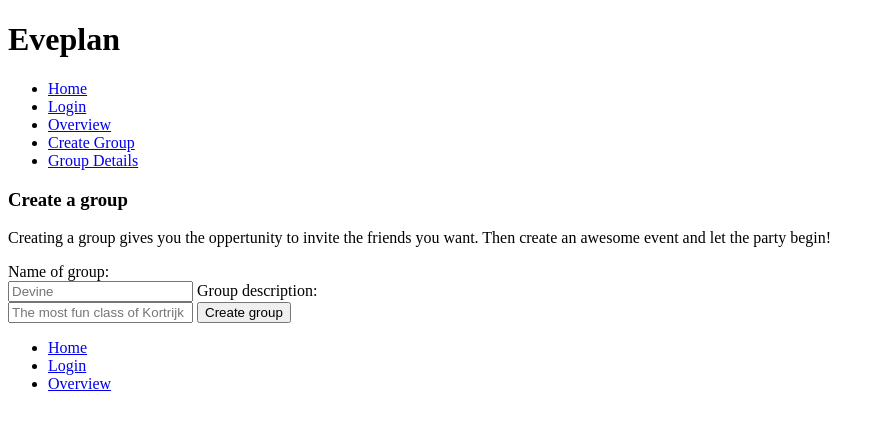
After one commit to jennecattoor/Plan-it, a PHP site: template src/view/users/createGroup.php in a window 1280 px wide. The commit adds this page. Shown: the top 430 px of the page, without its empty margins (0-885 px from the left). Run offline with PHP 8.4, Linux system fonts and the light colour scheme; the template is opened without the code that fills it, so the values that code supplies are empty.

Commit message:
Create group gets saved in database #4

```diff
--- a/src/bootstrap/router.php
+++ b/src/bootstrap/router.php
@@ -12,6 +12,10 @@ $routes = array(
   'overview' => array(
     'controller' => 'Users',
     'action' => 'overview'
+  ),
+  'createGroup' => array(
+    'controller' => 'Users',
+    'action' => 'createGroup'
   ),
   'group' => array(
     'controller' => 'Users',
--- a/src/view/layout.php
+++ b/src/view/layout.php
@@ -26,7 +26,10 @@
                     <a href="index.php?page=overview" class="nav-link">Overview</a>
                 </li>
                 <li class="nav-item">
-                    <a href="index.php?page=group" class="nav-link">Create Group</a>
+                    <a href="index.php?page=createGroup" class="nav-link">Create Group</a>
+                </li>
+                <li class="nav-item">
+                    <a href="index.php?page=group" class="nav-link">Group Details</a>
                 </li>
             </ul>
             <div class="hamburger">
--- /dev/null
+++ b/src/view/users/createGroup.php
@@ -0,0 +1,24 @@
+<section class="content">
+
+  <div class="create-group">
+      <h3 class="section__title">Create a group</h3>
+      <p>Creating a group gives you the oppertunity to invite the friends you want. Then create an awesome event and let the party begin!</p>
+      <form method="post">
+      <input type="hidden" name="action" value="createGroup">
+          <label class="label">Name of group: <br>
+              <input type="text" name="groupName" class="input" placeholder="Devine" required minlength="3" value="<?php
+                  if (!empty($_POST['groupName'])) echo $_POST['groupName'];
+              ?>">
+              <span class="error"><?php if (!empty($errors['groupName'])) echo $errors['groupName']; ?></span>
+          </label>
+          <label class="label">Group description: <br>
+              <input type="text" name="groupDesc" class="input" placeholder="The most fun class of Kortrijk" required maxlength="255" value="<?php
+                  if (!empty($_POST['groupDesc'])) echo $_POST['groupDesc'];
+              ?>">
+              <span class="error"><?php if (!empty($errors['groupDesc'])) echo $errors['groupDesc']; ?></span>
+          </label>
+          <input type="submit" value="Create group" class="button">
+      </form>
+  </div>
+
+</section>
--- a/src/view/users/group.php
+++ b/src/view/users/group.php
@@ -1,3 +1,8 @@
 <section class="content">
+<p>Group overview page</p>
+<p>Group name</p>
+<p>Group description</p>
+<p>Invite People</p>
+<p>Upcoming events</p>
 
 </section>
```
Also changed, not shown: src/controller/UsersController.php (+23 -1 lines), src/model/Group.php (+11 -0 lines).
